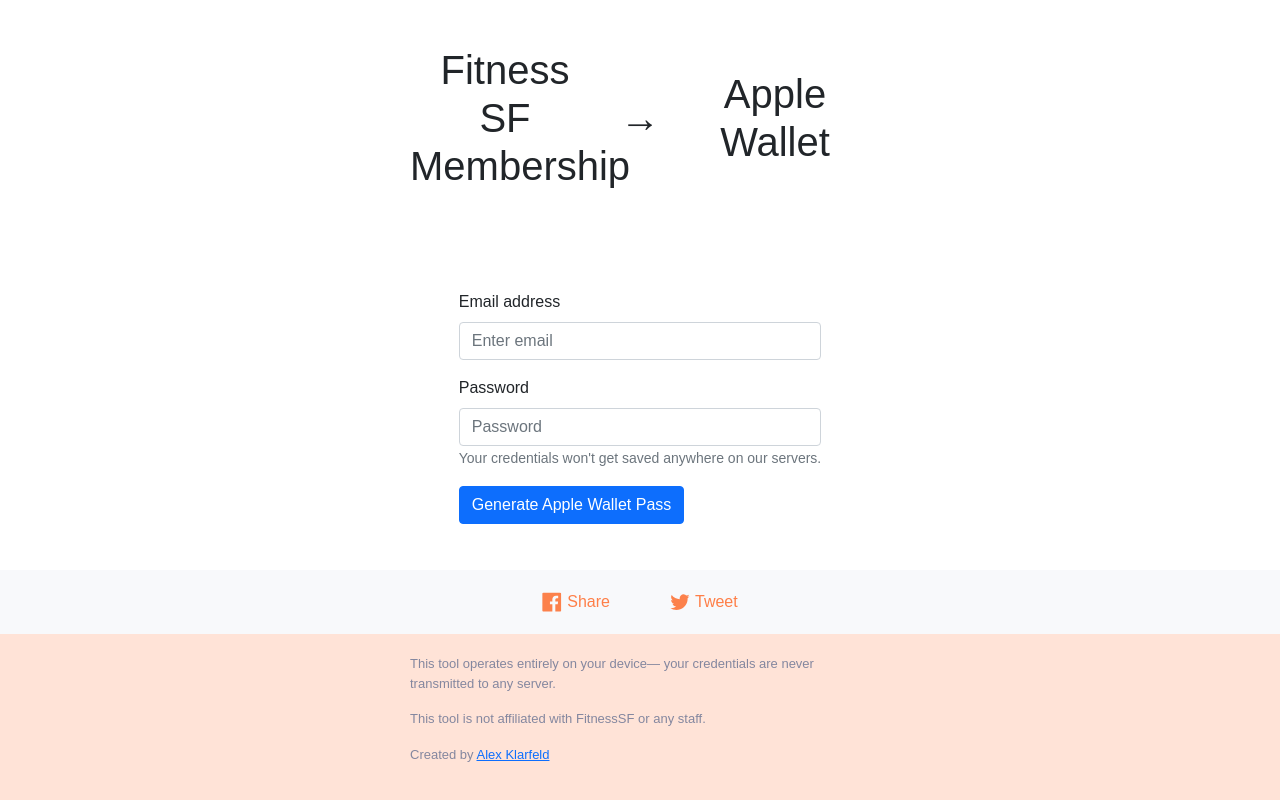
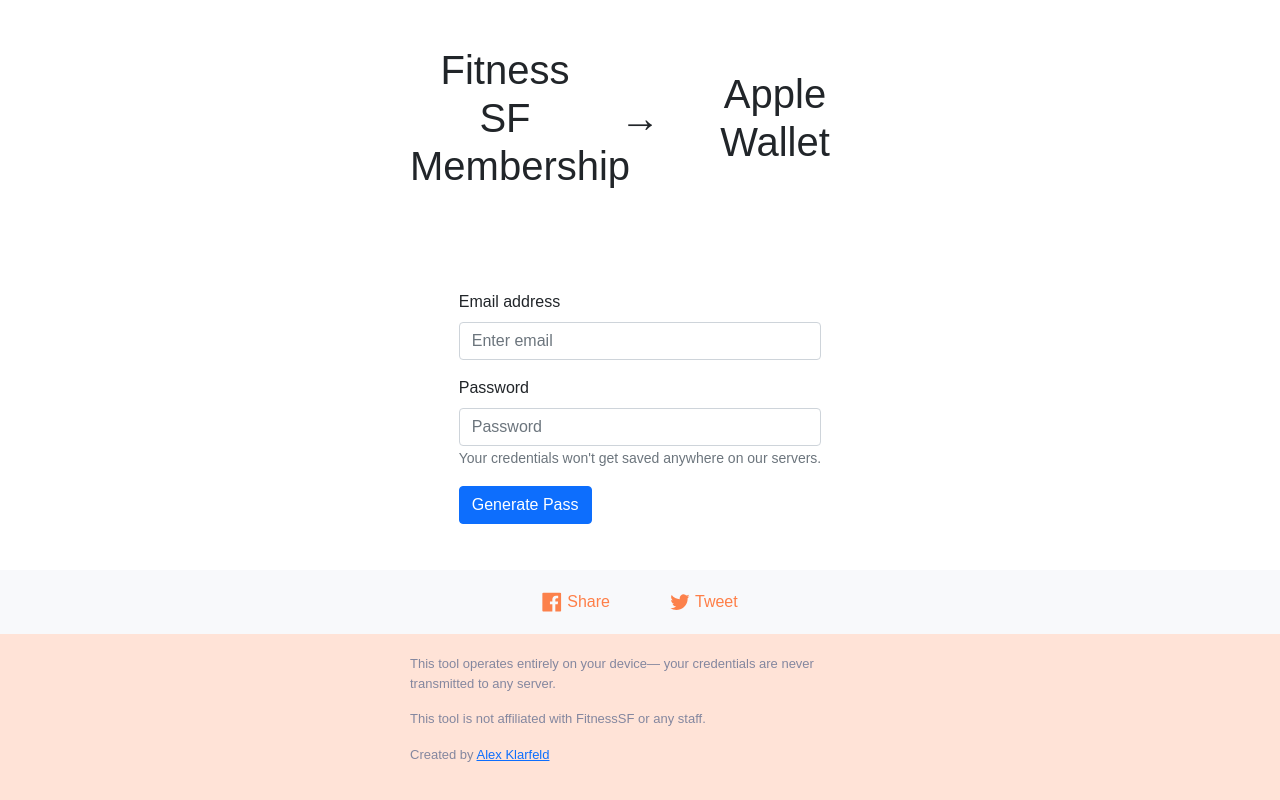
Before and after one commit to aklarfeld/fitnesswallet, a React (Vite) app: page / in a window 1280 px wide. Built offline with nearby package versions, Linux system fonts and the light colour scheme.

Commit message:
Shortened words in button

```diff
--- a/src/login.tsx
+++ b/src/login.tsx
@@ -66,11 +66,11 @@
           </Form.Text>
         </Form.Group>
         {!downloadUrl && <Button disabled={loading} variant="primary" className="center" type="submit" onClick={onClick}>
-          Generate Apple Wallet Pass
+          Generate Pass
         </Button>}
         {/* @ts-expect-error */}
         {downloadUrl && (<Button disabled={loading} download="fitnesssf.pkpass" variant="success" className="center" type="submit" href={downloadUrl}>
-          Download Apple Wallet Pass!
+          Download Pass!
         </Button>)}
       </Form>
     </div>
```
